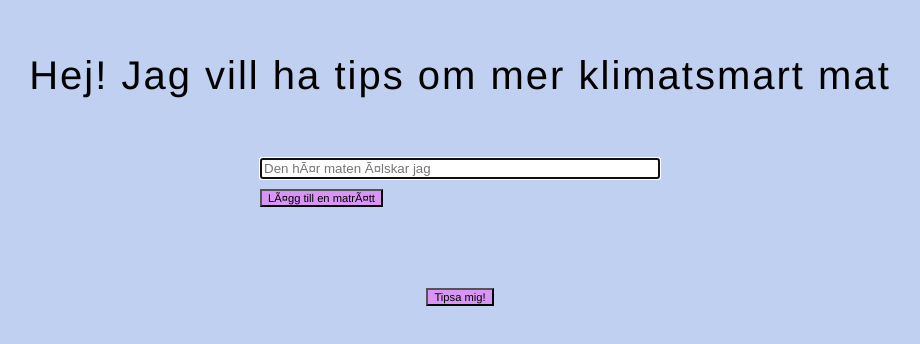
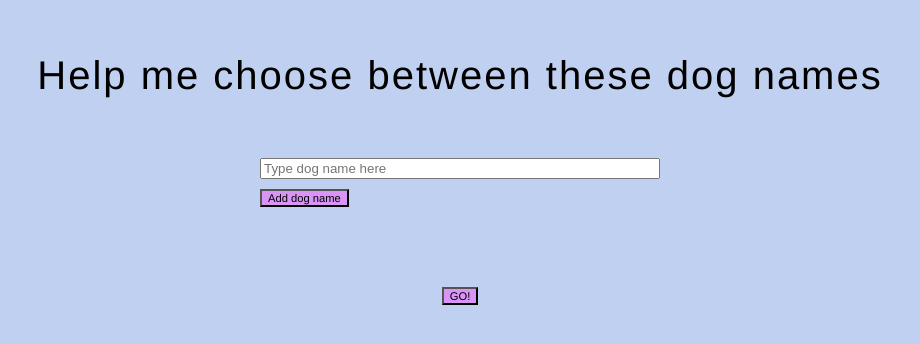
Before and after one commit to lisalindskog/klimatsmartmat, a plain HTML site: page index.html in a window 1280 px wide. Shown: the part 124-468 px from the top of the page, without its empty margins (180-1100 px from the left). Drawn offline with nearby package versions, Linux system fonts and the light colour scheme.

Commit message:
change from klimatmat to pick dog name

```diff
--- a/index.html
+++ b/index.html
@@ -2,19 +2,19 @@
 <html lang=eng>
   <head>
     <meta charset=uft-8>
-    <title>Klimatsmart mat</title>
+    <title>Dog name picker</title>
     <link href="./main.css" rel="stylesheet" type="text/css">
   </head>
   <body>
-    <h1>Hej! Jag vill ha tips om mer klimatsmart mat</h1>
+    <h1>Help me choose between these dog names</h1>
     <div class="inputSection">
       <div class="inputs">
-        <input autofocus=autofocus placeholder="Den här maten älskar jag"></input>
+        <input placeholder="Type dog name here"></input>
       </div>
-      <button class="addOption">Lägg till en maträtt</button>
+      <button class="addOption">Add dog name</button>
     </div>
     <div class="resultSection"></div>
-    <a href="https://www.vecka.nu"><button>Tipsa mig!</button></a>
+    <button class="submit">GO!</button>
 
     <script src="https://code.jquery.com/jquery-3.2.1.min.js"></script>
     <script src=javascript.js></script>
```
